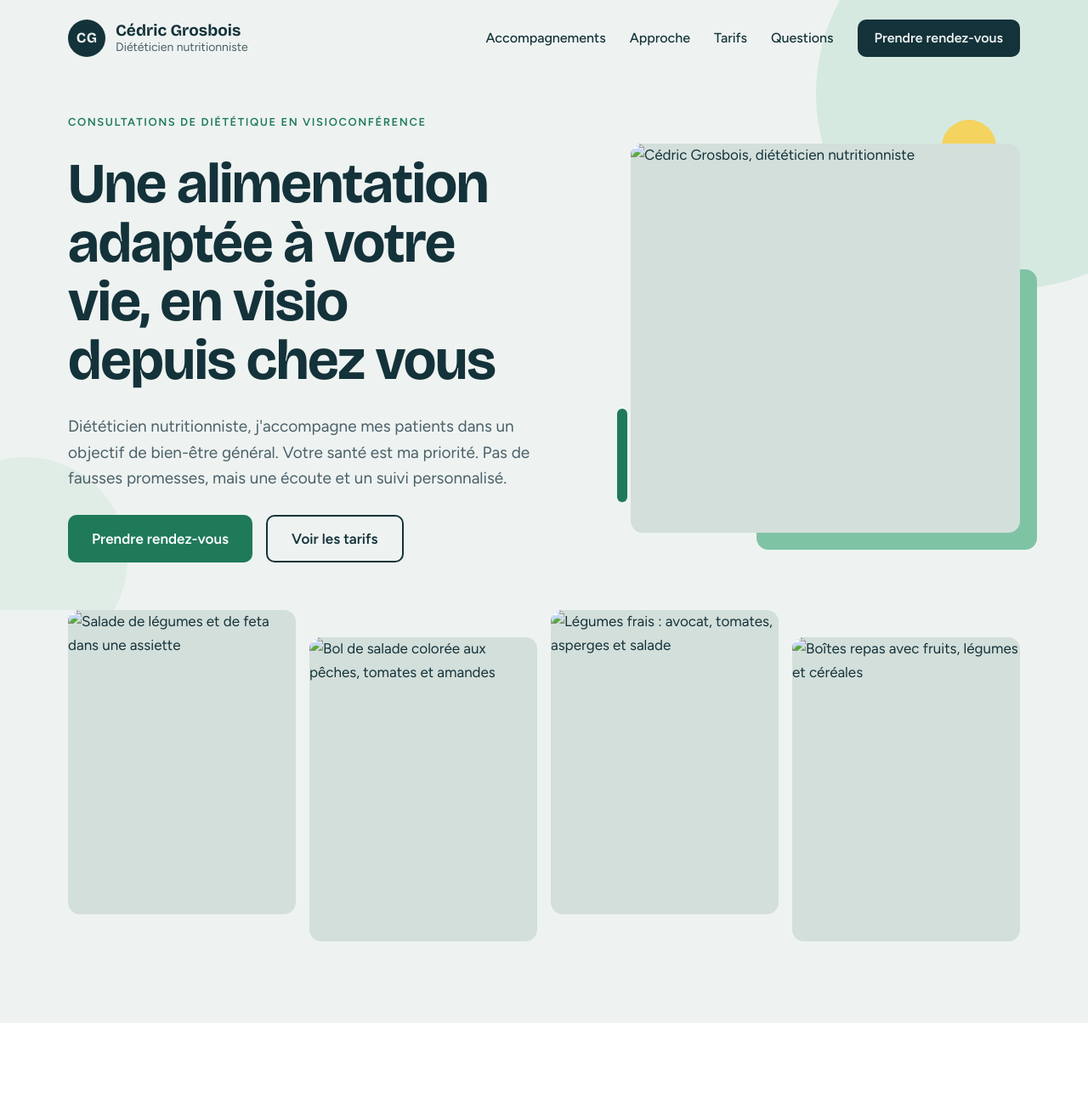
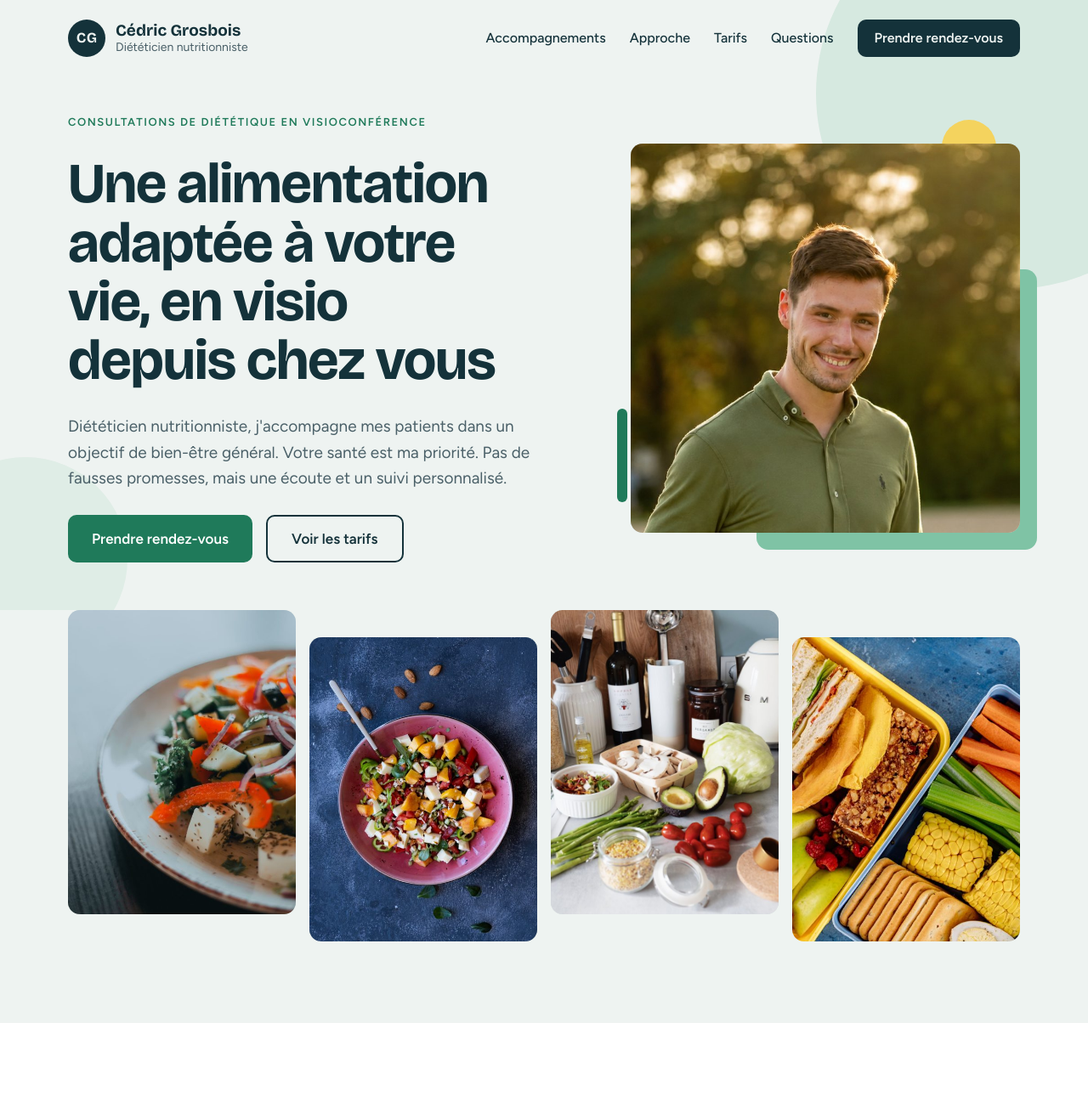
Before and after one commit to cedricgbscoaching/cedricgrosbois, a plain HTML site: page index.html in a window 1280 px wide. Shown: the top 1297 px of the page at 85% size. Drawn offline with nearby package versions, Linux system fonts and the light colour scheme.

Commit message:
Add files via upload

```diff
--- a/index.html
+++ b/index.html
@@ -53,7 +53,7 @@ a:focus-visible{outline:3px solid #1F7A5A;outline-offset:3px}
 <div style="position:absolute;right:-20px;bottom:-20px;width:72%;height:72%;background:#7FC3A5;border-radius:14px;z-index:-1"></div>
 <div style="position:absolute;right:28px;top:-28px;width:64px;height:64px;border-radius:50%;background:#F4D35E;z-index:-1"></div>
 <div style="position:absolute;left:-16px;bottom:36px;width:12px;height:110px;border-radius:6px;background:#1F7A5A;z-index:-1"></div>
-<img src="images/cedric-portrait.jpg" alt="Cédric Grosbois, diététicien nutritionniste" style="display:block;width:100%;aspect-ratio:1/1;object-fit:cover;object-position:50% 30%;border-radius:14px;background:#D3DFDA">
+<img src="cedric-portrait.jpg" alt="Cédric Grosbois, diététicien nutritionniste" style="display:block;width:100%;aspect-ratio:1/1;object-fit:cover;object-position:50% 30%;border-radius:14px;background:#D3DFDA">
 </div>
 </div>
 
@@ -64,10 +64,10 @@ a:focus-visible{outline:3px solid #1F7A5A;outline-offset:3px}
 <div style="padding:0 24px 96px">
 <div style="max-width:1120px;margin:0 auto">
 <div style="display:flex;flex-wrap:wrap;gap:16px">
-<img src="images/salade-feta.jpg" alt="Salade de légumes et de feta dans une assiette" style="flex:1 1 240px;min-width:0;max-width:100%;align-self:flex-start;aspect-ratio:3/4;object-fit:cover;object-position:75% 75%;border-radius:14px;display:block;background:#D3DFDA">
-<img src="images/bol-rose.jpg" alt="Bol de salade colorée aux pêches, tomates et amandes" style="margin-top:32px;flex:1 1 240px;min-width:0;max-width:100%;align-self:flex-start;aspect-ratio:3/4;object-fit:cover;object-position:50% 55%;border-radius:14px;display:block;background:#D3DFDA">
-<img src="images/legumes-cuisine.jpg" alt="Légumes frais : avocat, tomates, asperges et salade" style="flex:1 1 240px;min-width:0;max-width:100%;align-self:flex-start;aspect-ratio:3/4;object-fit:cover;object-position:50% 88%;border-radius:14px;display:block;background:#D3DFDA">
-<img src="images/lunchbox.jpg" alt="Boîtes repas avec fruits, légumes et céréales" style="margin-top:32px;flex:1 1 240px;min-width:0;max-width:100%;align-self:flex-start;aspect-ratio:3/4;object-fit:cover;object-position:50% 50%;border-radius:14px;display:block;background:#D3DFDA">
+<img src="salade-feta.jpg" alt="Salade de légumes et de feta dans une assiette" style="flex:1 1 240px;min-width:0;max-width:100%;align-self:flex-start;aspect-ratio:3/4;object-fit:cover;object-position:75% 75%;border-radius:14px;display:block;background:#D3DFDA">
+<img src="bol-rose.jpg" alt="Bol de salade colorée aux pêches, tomates et amandes" style="margin-top:32px;flex:1 1 240px;min-width:0;max-width:100%;align-self:flex-start;aspect-ratio:3/4;object-fit:cover;object-position:50% 55%;border-radius:14px;display:block;background:#D3DFDA">
+<img src="legumes-cuisine.jpg" alt="Légumes frais : avocat, tomates, asperges et salade" style="flex:1 1 240px;min-width:0;max-width:100%;align-self:flex-start;aspect-ratio:3/4;object-fit:cover;object-position:50% 88%;border-radius:14px;display:block;background:#D3DFDA">
+<img src="lunchbox.jpg" alt="Boîtes repas avec fruits, légumes et céréales" style="margin-top:32px;flex:1 1 240px;min-width:0;max-width:100%;align-self:flex-start;aspect-ratio:3/4;object-fit:cover;object-position:50% 50%;border-radius:14px;display:block;background:#D3DFDA">
 </div>
 </div>
 </div>
```
